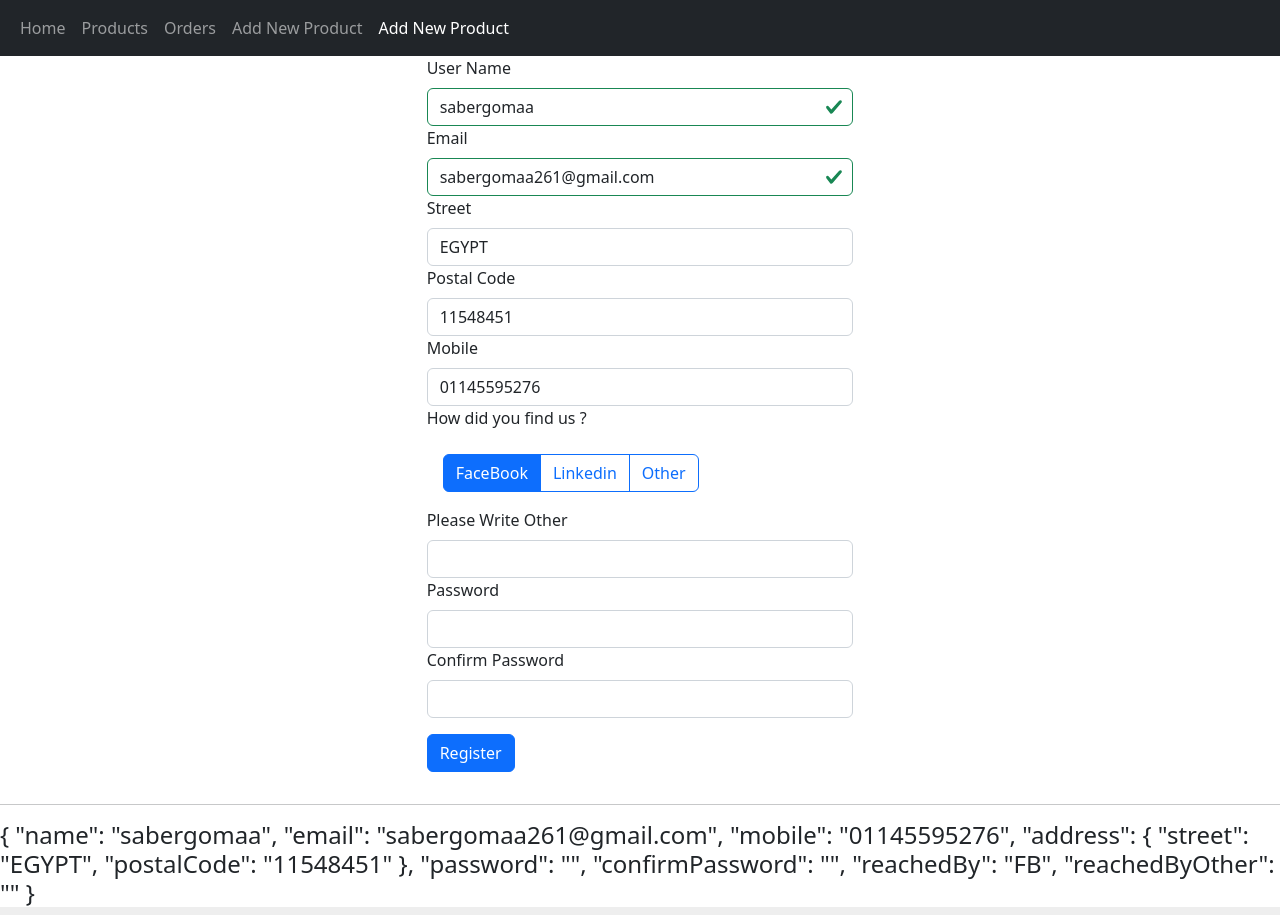
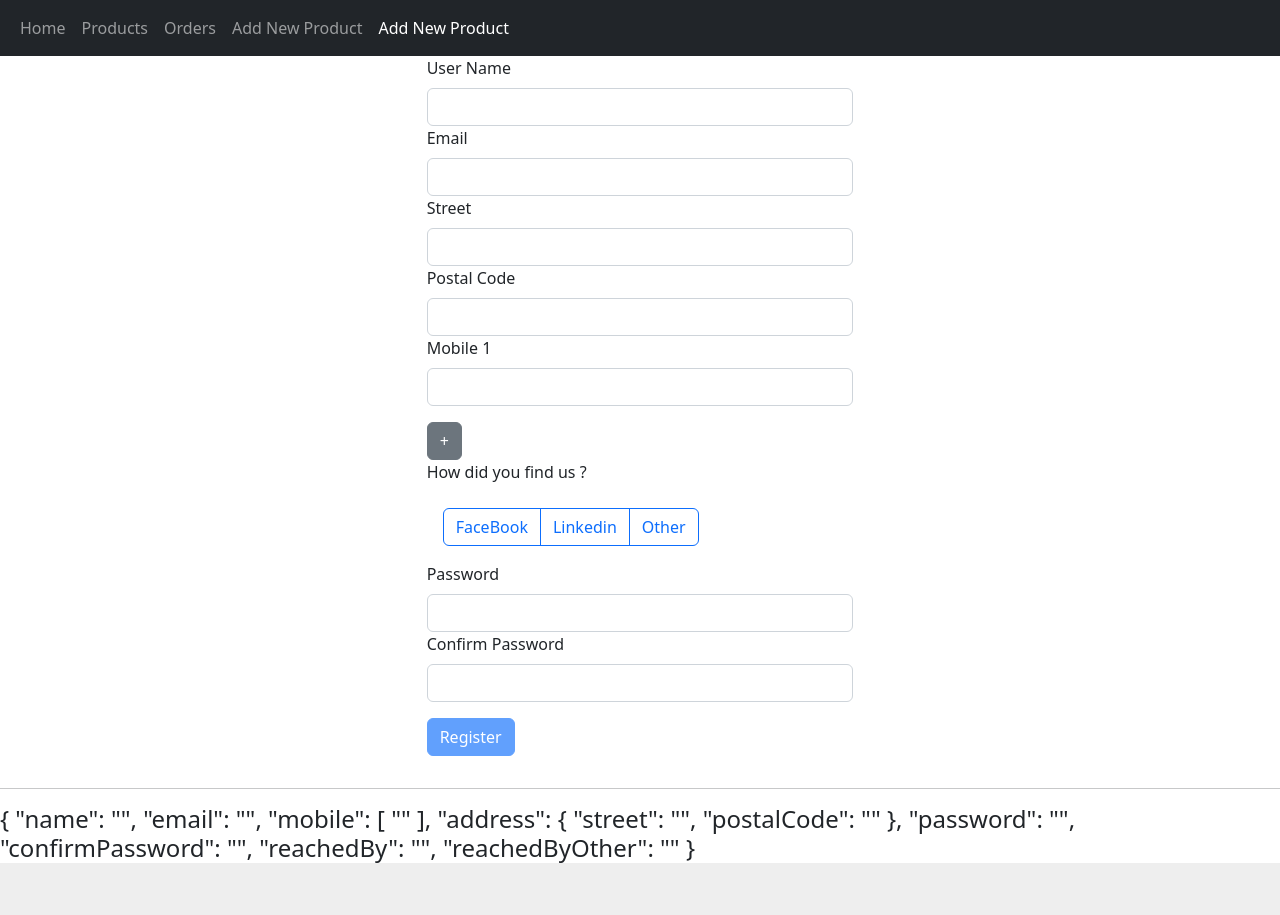
Before and after one commit to SaberGomaa/Angular-Practise, an Angular app: page /Register in a window 1280 px wide. After the commit the page ends 871 px from the top, so only its background shows below. Built offline with nearby package versions, Linux system fonts and the light colour scheme.

Commit message:
VISI TEMP

```diff
--- a/src/app/Models/IUser.ts
+++ b/src/app/Models/IUser.ts
@@ -1,7 +1,7 @@
 export interface IUser {
     name: string;
     email: string;
-    mobile: string;
+    mobile: string[];
     address: {
         street: string,
         postalCode: string
--- a/src/app/components/userRegister/userRegister.component.html
+++ b/src/app/components/userRegister/userRegister.component.html
@@ -39,9 +39,13 @@
                   name="uPostalCode" id="uPostalCode">
             </div>
          </div>
-         <div>
-            <label class="form-label" for="uMobile" class="form-label">Mobile</label>
-            <input class="form-control" type="text" formControlName="mobile" name="uMobile" id="uMobile">
+         <div formArrayName="mobile">
+            <div *ngFor="let m of moblie.controls ; let i = index">
+               <label class="form-label" for="uMobile{{i}}" class="form-label">Mobile {{i+1}}</label>
+               <input class="form-control" type="text" [formControlName]="i" name="uMobile{{i}}" id="uMobile{{i}}">
+            </div>
+            <button class="btn btn-secondary  mt-3" (click)="addMobile()">+</button>
+            <!-- <button class="btn btn-secondary  mt-3" (click)="popMobile()">-</button> -->
          </div>
          <div>
             <label class="form-label">How did you find us ?</label>
@@ -56,7 +60,7 @@
                <label class="btn btn-outline-primary" for="other">Other</label>
             </div>
          </div>
-         <div>
+         <div [hidden]="reachedBy.value!='other'">
             <label class="form-label" for="reachedByOther" class="form-label">Please Write Other</label>
             <input class="form-control" type="text" formControlName="reachedByOther" name="reachedByOther"
                id="reachedByOther">
@@ -70,7 +74,8 @@
             <input class="form-control" type="password" formControlName="confirmPassword" name="uPasswordConfirm"
                id="uPasswordConfirm">
          </div>
-         <input type="submit" class="btn btn-primary mt-3" value="Register" />
+         <input type="submit" [disabled]="UserRegisterFormGroup.invalid" class="btn btn-primary mt-3 " style="margin-right: 10px;" value="Register" />
+         <!-- <button class="btn btn-primary  mt-3" (click)="resetValues()">Clear</button> -->
       </div>
    </div>
 </form>
--- a/src/app/components/userRegister/userRegister.component.ts
+++ b/src/app/components/userRegister/userRegister.component.ts
@@ -1,5 +1,5 @@
 import { Component, OnInit } from '@angular/core';
-import { FormBuilder, FormControl, FormGroup, Validators } from '@angular/forms';
+import { FormArray, FormBuilder, FormControl, FormGroup, Validators } from '@angular/forms';
 
 @Component({
    selector: 'app-userRegister',
@@ -29,7 +29,9 @@ export class UserRegisterComponent implements OnInit {
       this.UserRegisterFormGroup = FB.group({
          name: ['', [Validators.required, Validators.minLength(10)]],
          email: ['', [Validators.email, Validators.required]],
-         mobile: [''],
+         mobile: FB.array([
+            FB.control('')
+         ]),
          address: FB.group({
             street: [''],
             postalCode: [''],
@@ -64,17 +66,17 @@ export class UserRegisterComponent implements OnInit {
       // });
 
 
-      this.UserRegisterFormGroup.patchValue({ // can take some properties value
-         "name": "sabergomaa",
-         "email": "sabergomaa261@gmail.com",
-         "mobile": "01145595276",
-         "address": {
-            "street": "EGYPT",
-            "postalCode": "11548451"
-         },
-         "reachedBy": "FB",
-         "reachedByOther": ""
-      });
+      // this.UserRegisterFormGroup.patchValue({ // can take some properties value
+      //    "name": "sabergomaa",
+      //    "email": "sabergomaa261@gmail.com",
+      //    "mobile": ['010955484'],
+      //    "address": {
+      //       "street": "EGYPT",
+      //       "postalCode": "11548451"
+      //    },
+      //    "reachedBy": "FB",
+      //    "reachedByOther": ""
+      // });
 
 
    }
@@ -83,12 +85,30 @@ export class UserRegisterComponent implements OnInit {
    get name() {
       return this.UserRegisterFormGroup.controls['name'];
    }
-
+   get reachedBy() {
+      return this.UserRegisterFormGroup.controls['reachedBy'];
+   }
    get email() {
       return this.UserRegisterFormGroup.controls['email'];
+
+   }
+
+   get moblie() {
+      return this.UserRegisterFormGroup.controls['mobile'] as FormArray;
    }
    register() {
       // call API send {UserRegisterFormGroup.value};
    }
 
+   resetValues() {
+      this.UserRegisterFormGroup.controls['name'].reset();
+   }
+
+   addMobile() {
+      this.moblie.push(this.FB.control(''))
+   }
+   popMobile() {
+      this.moblie.removeAt(1);
+   }
+
 }
```
